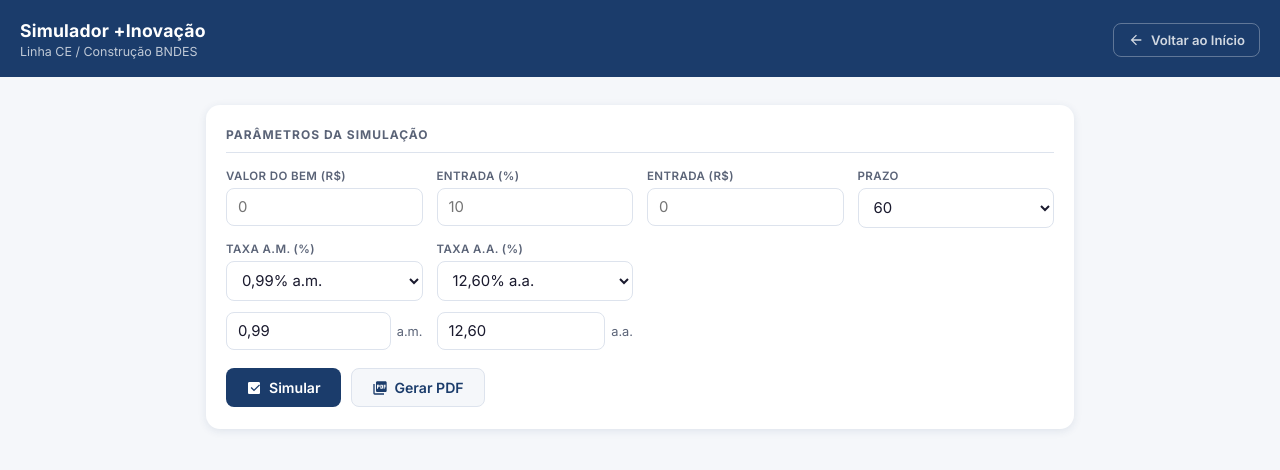
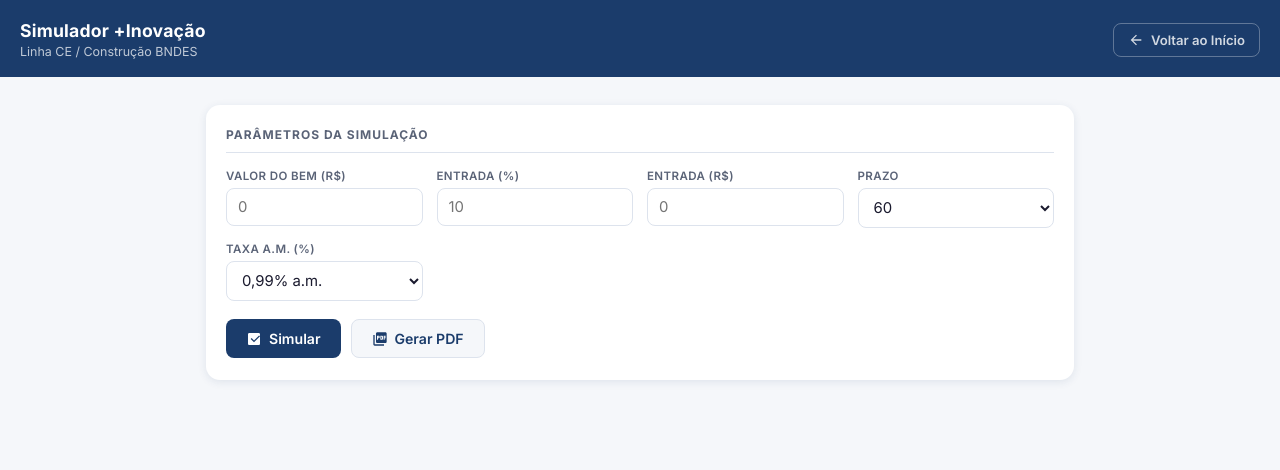
Before and after one commit to jczanella/simuladores, a plain HTML site: page CE_maisinovacao.html in a window 1280 px wide. Drawn offline with nearby package versions, Linux system fonts and the light colour scheme.

Commit message:
Simulador +Inovação: remove campos digitáveis de taxa e campo Taxa a.a.

```diff
--- a/CE_maisinovacao.html
+++ b/CE_maisinovacao.html
@@ -251,19 +251,6 @@ tfoot td:nth-child(3){opacity:.8;font-weight:400;}
       <div class="field">
         <label>Taxa a.m. (%)</label>
         <select id="selectMes"></select>
-        <div class="taxa-unit" style="margin-top:6px">
-          <input id="taxaMes">
-          <span>a.m.</span>
-        </div>
-      </div>
-
-      <div class="field">
-        <label>Taxa a.a. (%)</label>
-        <select id="selectAno"></select>
-        <div class="taxa-unit" style="margin-top:6px">
-          <input id="taxaAno">
-          <span>a.a.</span>
-        </div>
       </div>
 
     </div>
@@ -316,21 +303,16 @@ window.onload=function(){
   mask(valorEntrada);
 
   TAXAS_AA.forEach((aa,i)=>{
-    selectAno.add(new Option(format2(aa*100)+'% a.a.',i));
     selectMes.add(new Option(format2(aaParaAm(aa)*100)+'% a.m.',i));
   });
 
   function applyTaxa(idx){
     taxaAnualReal=TAXAS_AA[idx];
     taxaMensalReal=aaParaAm(taxaAnualReal);
-    taxaAno.value=format2(taxaAnualReal*100);
-    taxaMes.value=format2(taxaMensalReal*100);
-    selectAno.selectedIndex=idx;
     selectMes.selectedIndex=idx;
   }
   applyTaxa(0);
 
-  selectAno.onchange=()=>applyTaxa(parseInt(selectAno.value));
   selectMes.onchange=()=>applyTaxa(parseInt(selectMes.value));
 
   percEntrada.oninput=()=>{
@@ -362,22 +344,6 @@ window.onload=function(){
     percEntrada.value=p;
     valorEntrada.value=format2(v*p/100);
   };
-  taxaMes.oninput=()=>{
-    taxaMensalReal=parseBR(taxaMes.value)/100;
-    taxaAnualReal=amParaAa(taxaMensalReal);
-    taxaAno.value=format2(taxaAnualReal*100);
-  };
-  taxaAno.oninput=()=>{
-    taxaAnualReal=parseBR(taxaAno.value)/100;
-    taxaMensalReal=aaParaAm(taxaAnualReal);
-    taxaMes.value=format2(taxaMensalReal*100);
-  };
-  // ao entrar: mostra 6 casas decimais do percentual (ex: 0,993800)
-  taxaMes.onfocus=()=>taxaMes.value=(taxaMensalReal*100).toFixed(6).replace(".",",");
-  taxaAno.onfocus=()=>taxaAno.value=(taxaAnualReal*100).toFixed(6).replace(".",",");
-  // ao sair: volta a 2 casas decimais do percentual (ex: 0,99)
-  taxaMes.onblur=()=>taxaMes.value=format2(taxaMensalReal*100);
-  taxaAno.onblur=()=>taxaAno.value=format2(taxaAnualReal*100);
 };
 
 // ========= JUROS =========
```
Also changed, not shown: 1 other file.
